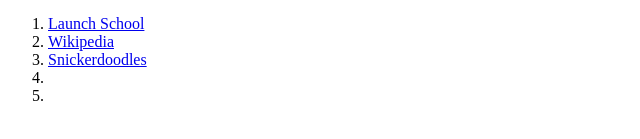
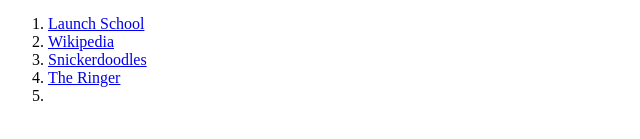
Before and after one commit to PatrickMayoMoran/ls202, a plain HTML site: page 1_lesson/personal_profile.html in a window 1280 px wide. Shown: the part 189-328 px from the top of the page, 0-640 px from the left. Drawn offline with Linux system fonts and the light colour scheme.

Commit message:
Add The Ringer to list items

```diff
--- a/1_lesson/personal_profile.html
+++ b/1_lesson/personal_profile.html
@@ -19,7 +19,7 @@
     <li><a href="https://launchschool.com">Launch School</a></li>
     <li><a href="https://en.wikipedia.org/wiki/Main_Page">Wikipedia</a></li>
     <li><a href="https://www.allrecipes.com/recipe/10687/mrs-siggs-snickerdoodles/">Snickerdoodles</a></li>
-    <li></li>
+    <li><a href="https://www.theringer.com/">The Ringer</a></li>
     <li></li>
   </ol>
 </body>
```
